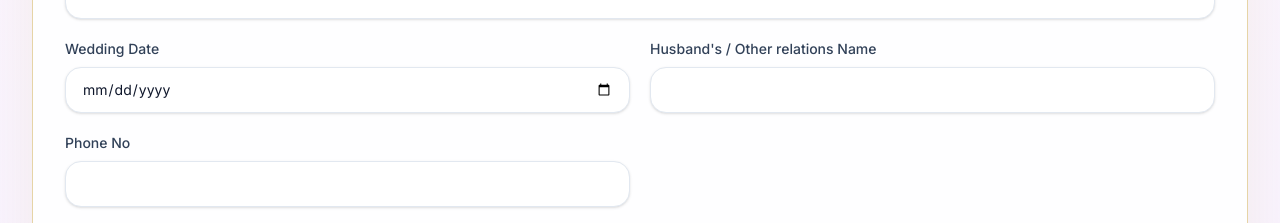
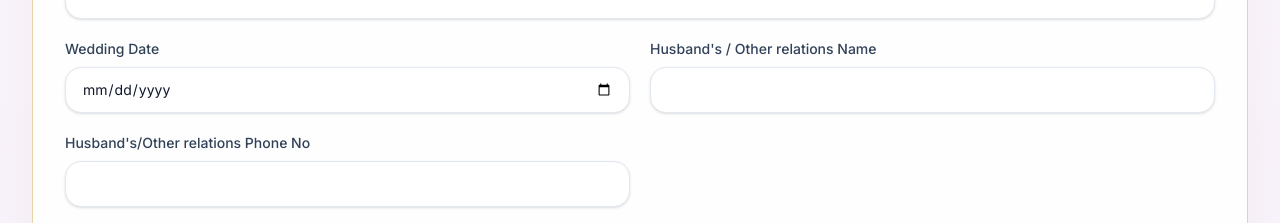
Before and after one commit to mutiu4luv/Jodella-bridals, a React (Vite) app: page / in a window 1280 px wide. Shown: the part 1260-1483 px from the top of the page. Built offline with nearby package versions, Linux system fonts and the light colour scheme; no server answers.

Commit message:
updated form

```diff
--- a/src/pages/UserFormPage.tsx
+++ b/src/pages/UserFormPage.tsx
@@ -447,7 +447,7 @@ export default function UserFormPage() {
                 onChange={handleChange}
               />
               <Field
-                label="Phone No"
+                label="Husband's/Other relations Phone No"
                 name="husbandPhone"
                 value={form.husbandPhone}
                 onChange={handleChange}
```
